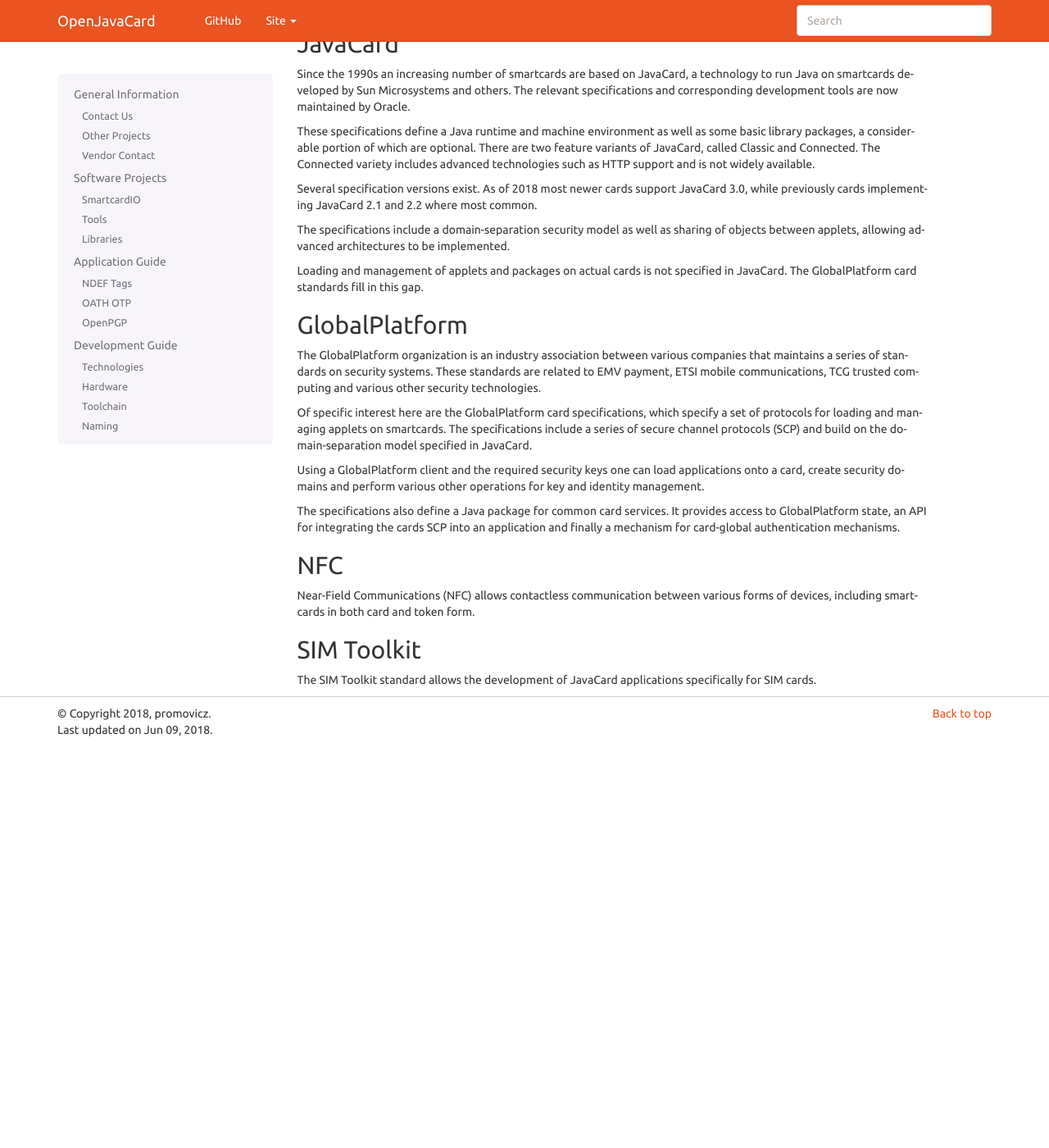
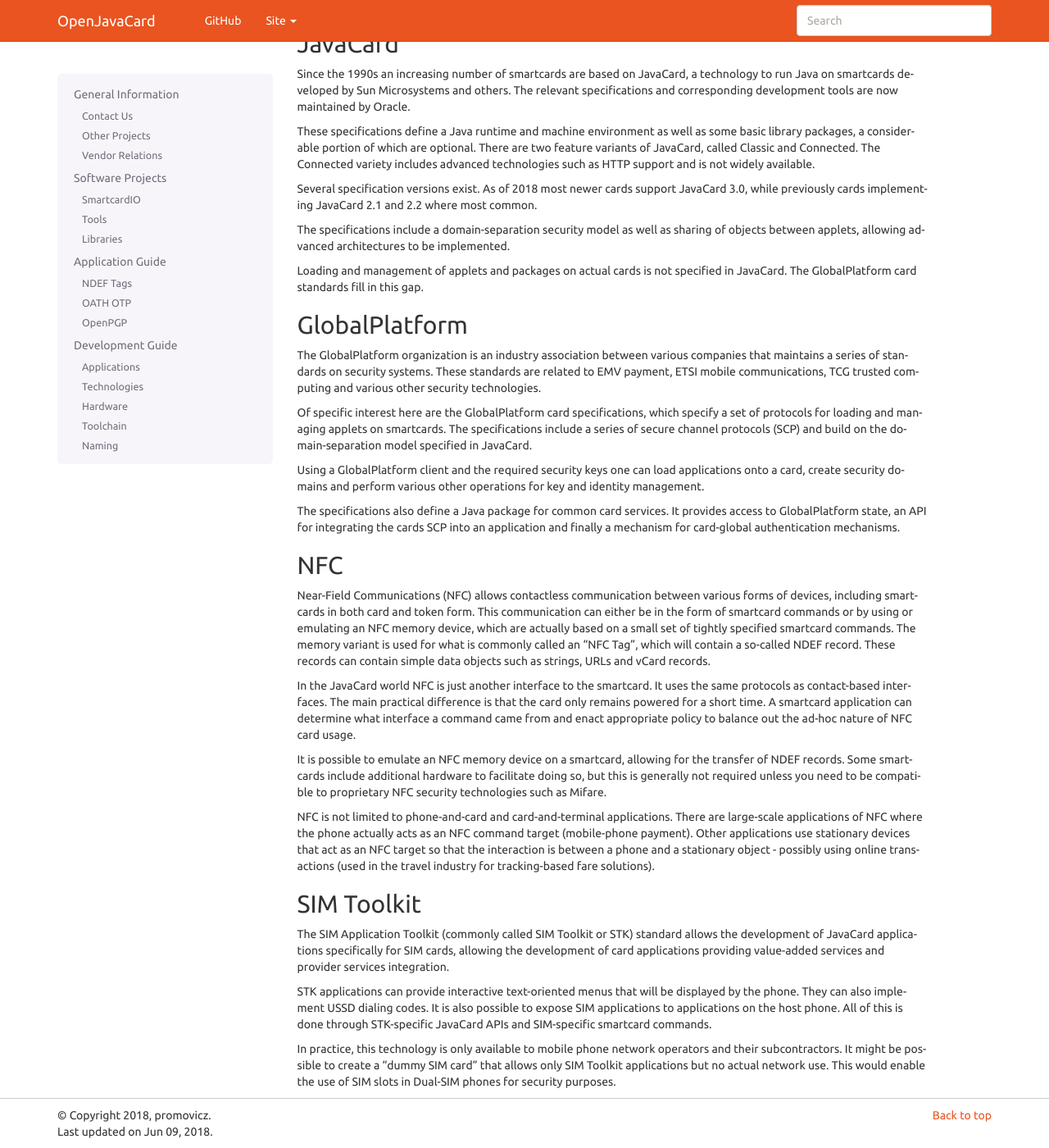
Before and after one commit to OpenJavaCard/openjavacard-site, a Sphinx documentation site: the page built from source/devguide/technologies.rst, in a window 1280 px wide and 1400 px high, scrolled down 376 px. Shown: the whole window at 82% size. Built offline with Sphinx 7.4.7, drawn with Linux system fonts in a browser that asks for light colours; before the commit the page ends 1286 px from its top, so only the background shows below that; some of the changed text lies outside the part shown.

Commit message:
More writing, tweaking

```diff
--- a/source/devguide/index.rst
+++ b/source/devguide/index.rst
@@ -10,6 +10,7 @@ Be warned that the JavaCard ecosystem is, at present, not an easy one to get int
 You will likely need some experience with Java development and a background in system programming to follow this guide.
 
 .. toctree::
+   applications
    technologies
    hardware
    toolchain
--- a/source/devguide/naming.rst
+++ b/source/devguide/naming.rst
@@ -39,7 +39,7 @@ Assigned by ISO             Assigned by registry  Managed by registrant
 Axxx = ISO, Dxxx = National Sequential assignment
 =========================== ===================== =====================
 
-The prefix and the registrant number form the RID. For international registrations the whole 5-byte RID is specified by the ISO registry, including the unspecified bytes in the prefix. For national registries the prefix specifies the ISO 3166-1 country code of the respective country in BCD form. For example Denmark uses D208 while Germany uses D276.
+The prefix and the registrant number form the RID. For international registrations the whole 5-byte RID is specified by the ISO registry. For national registries the prefix specifies the ISO 3166-1 country code of the respective country in BCD form. For example Denmark uses D208 while Germany uses D276.
 
 AID Registries
 --------------
--- a/source/devguide/technologies.rst
+++ b/source/devguide/technologies.rst
@@ -39,9 +39,19 @@ The specifications also define a Java package for common card services. It provi
 NFC
 ---
 
-Near-Field Communications (NFC) allows contactless communication between various forms of devices, including smartcards in both card and token form.
+Near-Field Communications (NFC) allows contactless communication between various forms of devices, including smartcards in both card and token form. This communication can either be in the form of smartcard commands or by using or emulating an NFC memory device, which are actually based on a small set of tightly specified smartcard commands. The memory variant is used for what is commonly called an "NFC Tag", which will contain a so-called NDEF record. These records can contain simple data objects such as strings, URLs and vCard records.
+
+In the JavaCard world NFC is just another interface to the smartcard. It uses the same protocols as contact-based interfaces. The main practical difference is that the card only remains powered for a short time. A smartcard application can determine what interface a command came from and enact appropriate policy to balance out the ad-hoc nature of NFC card usage.
+
+It is possible to emulate an NFC memory device on a smartcard, allowing for the transfer of NDEF records. Some smartcards include additional hardware to facilitate doing so, but this is generally not required unless you need to be compatible to proprietary NFC security technologies such as Mifare.
+
+NFC is not limited to phone-and-card and card-and-terminal applications. There are large-scale applications of NFC where the phone actually acts as an NFC command target (mobile-phone payment). Other applications use stationary devices that act as an NFC target so that the interaction is between a phone and a stationary object - possibly using online transactions (used in the travel industry for tracking-based fare solutions).
 
 SIM Toolkit
 -----------
 
-The SIM Toolkit standard allows the development of JavaCard applications specifically for SIM cards.
+The SIM Application Toolkit (commonly called SIM Toolkit or STK) standard allows the development of JavaCard applications specifically for SIM cards, allowing the development of card applications providing value-added services and provider services integration.
+
+STK applications can provide interactive text-oriented menus that will be displayed by the phone. They can also implement USSD dialing codes. It is also possible to expose SIM applications to applications on the host phone. All of this is done through STK-specific JavaCard APIs and SIM-specific smartcard commands.
+
+In practice, this technology is only available to mobile phone network operators and their subcontractors. It might be possible to create a "dummy SIM card" that allows only SIM Toolkit applications but no actual network use. This would enable the use of SIM slots in Dual-SIM phones for security purposes.
--- a/source/devguide/toolchain.rst
+++ b/source/devguide/toolchain.rst
@@ -6,8 +6,8 @@ Java SDK
 
 JavaCard is based on Java, and so are most tools used for JavaCard development. As such you will need a recent JDK, which means OpenJDK or the Oracle JDK.
 
-JavaCard Kit / SDK
-------------------
+JavaCard Kit
+------------
 
 At the moment you will need the so-called JavaCard Kit, a closed-source toolkit published by Oracle that contains a CAP converter and verifier, the JavaCard class libraries and various other tools.
 
--- a/source/general/vendors.rst
+++ b/source/general/vendors.rst
@@ -1,2 +1,2 @@
-Vendor Contact
-==============
+Vendor Relations
+================
```
Also changed, not shown: other parts of source/devguide/technologies.rst (+1 -1 lines), source/devguide/applications.rst (added, +25 -0 lines).
